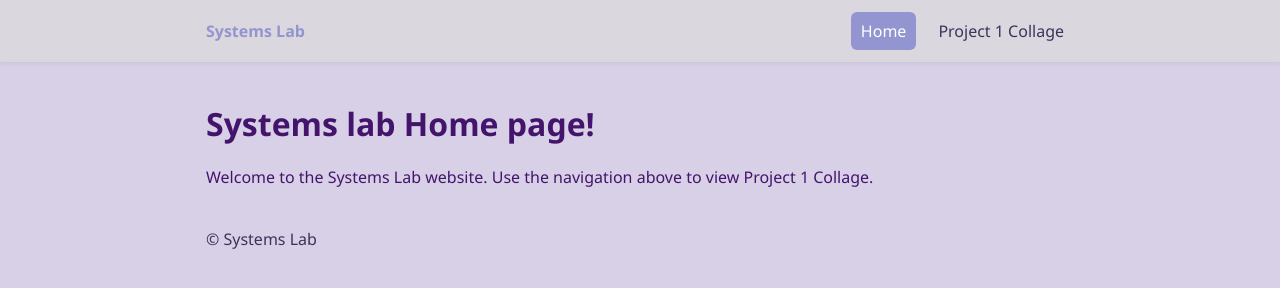
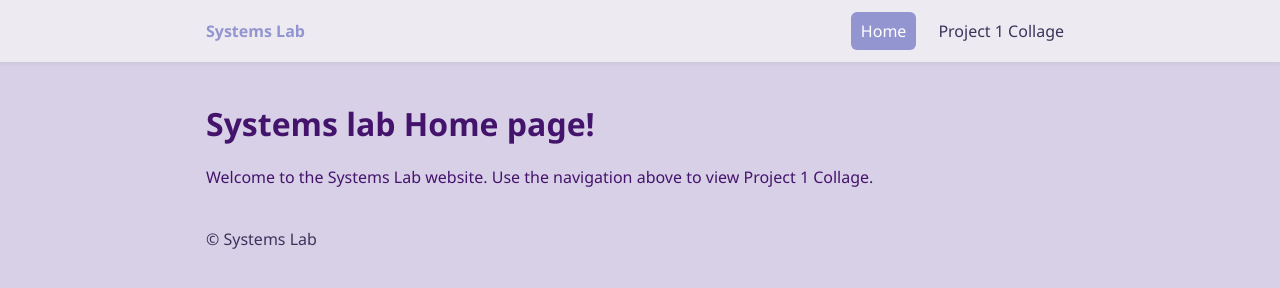
Before and after one commit to lilyrose1013/SystemsLab_Lily-Vosari-, a plain HTML site: page index.html in a window 1280 px wide. Drawn offline with Linux system fonts and the light colour scheme.

Commit message:
Update styles.css

```diff
--- a/styles.css
+++ b/styles.css
@@ -29,7 +29,7 @@ html, body {
 
 /* ========== Layout Containers ========== */
 .site-header {
-  background: #dad7de;
+  background: #edeaf1;
   box-shadow: var(--shadow);
 }
 
```
